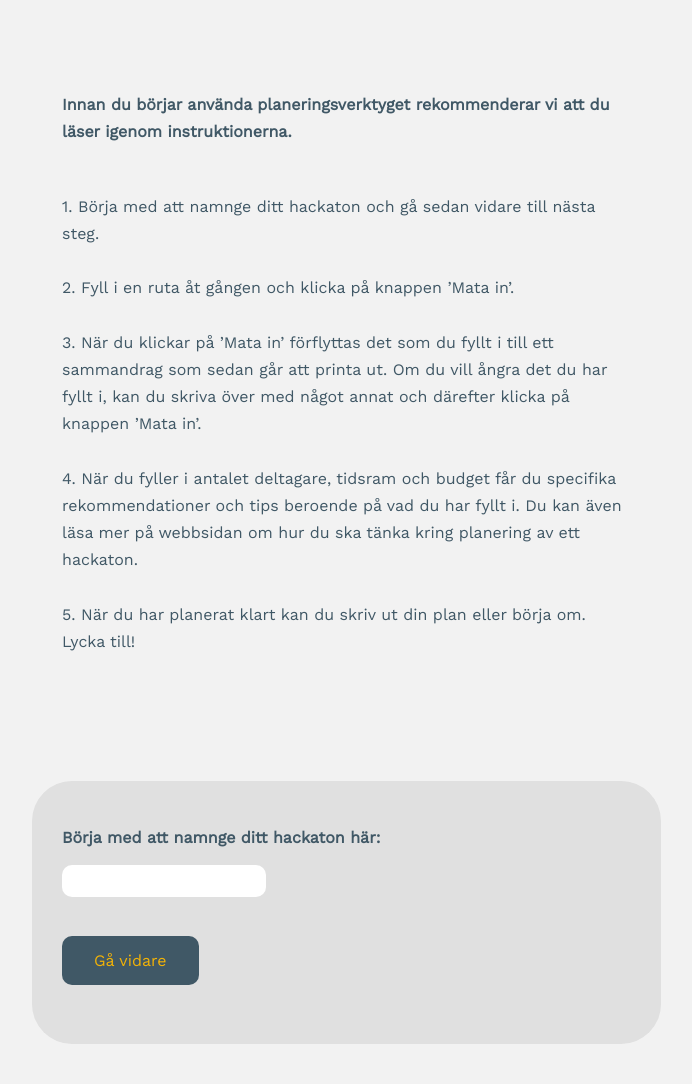
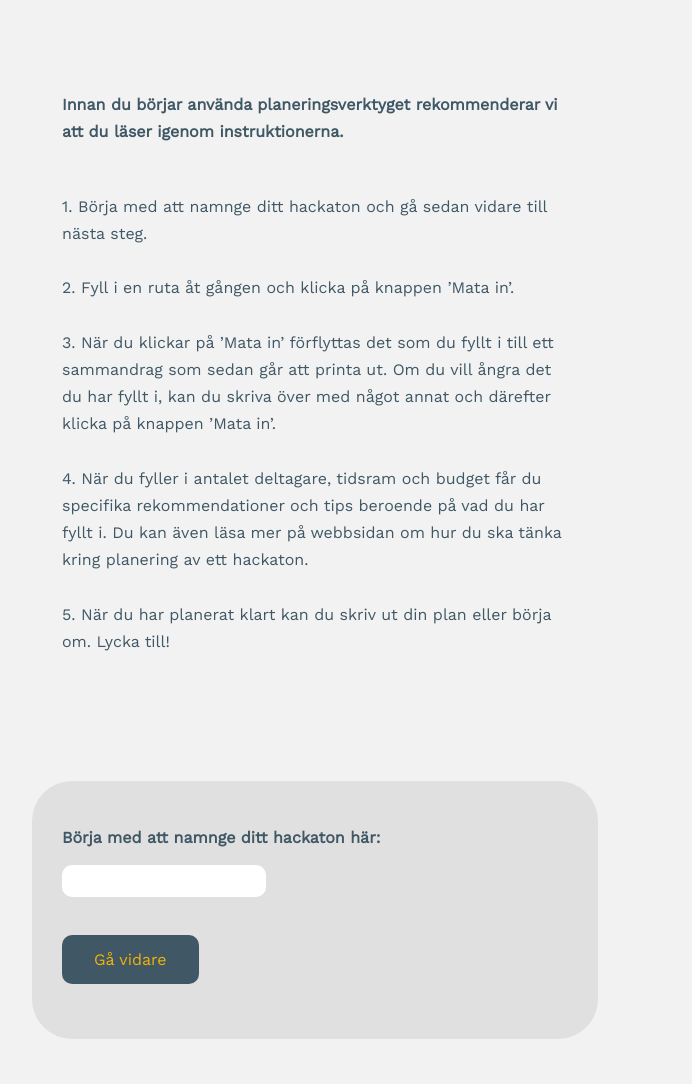
Before and after one commit to Emmaasofiaa/Hackaton, a Flask app: page /login in a window 1280 px wide. Shown: the whole page, without its empty margins (16-708 px from the left). After the commit the page ends 1039 px from the top, so only its background shows below. Run offline with Flask 2, Linux system fonts and the light colour scheme.

Commit message:
Update main.css

```diff
--- a/static/css/main.css
+++ b/static/css/main.css
@@ -157,13 +157,13 @@ a:visited {
 }
 
 .left{
-  width: 45%;
+  width: 40%;
   margin: 40px;
   padding: 30px;
 }
 
 .right{
-  width: 45%;
+  width: 40%;
   background-color: #E0E0E0;
   border-radius: 40px;
   margin: 40px;
```
